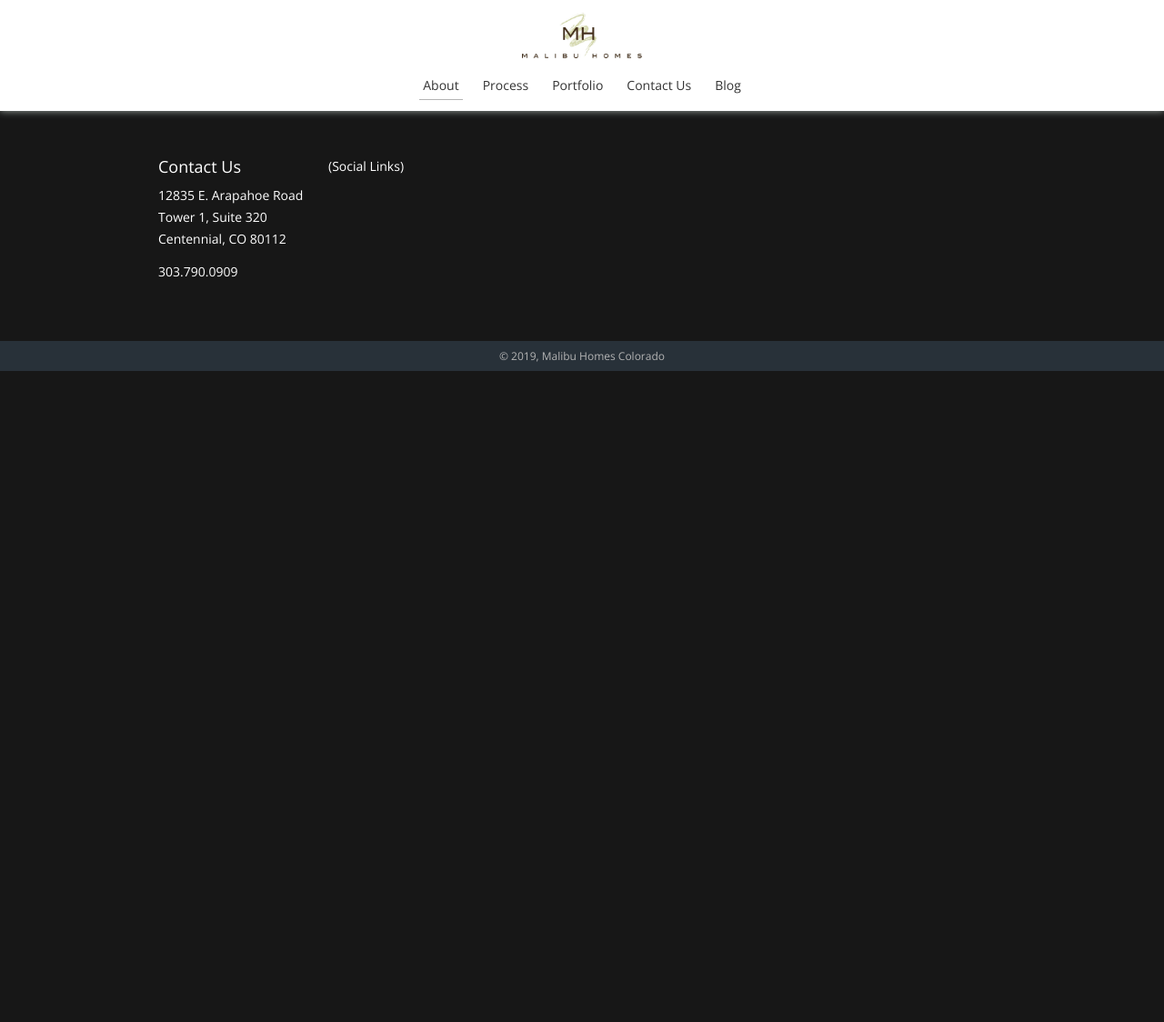
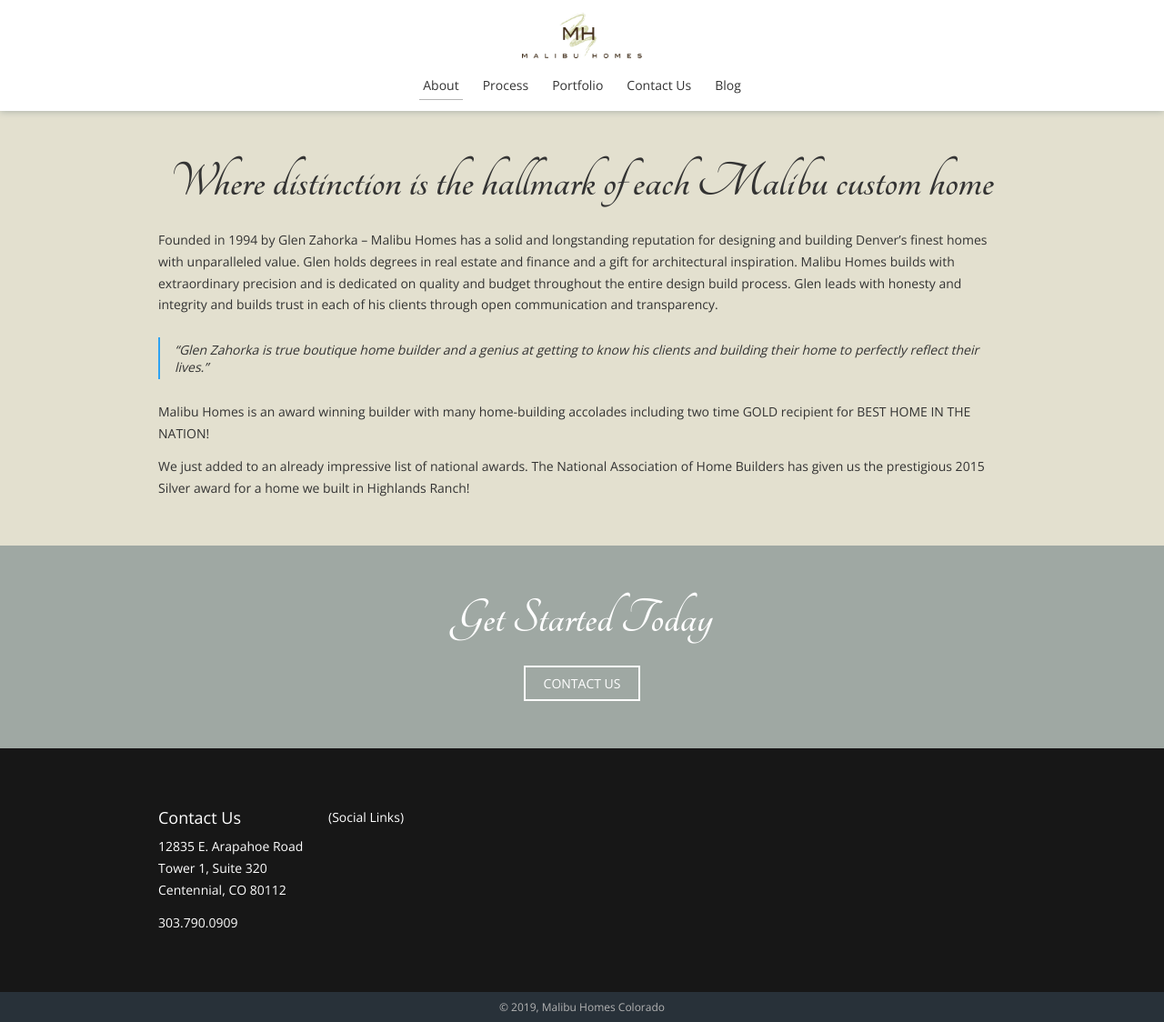
Before and after one commit to jdalton308/malibuhomes-cms, a Jekyll site: the page built from about.html, in a window 1280 px wide and 1124 px high. Shown: the whole window at 91% size. Built offline with Jekyll 4.4.1, drawn with Linux system fonts in a browser that asks for light colours.

```diff
--- /dev/null
+++ b/_includes/footer.html
@@ -0,0 +1,23 @@
+
+<footer class="footer">
+  <div class="footer-main-content">
+    <div class="wrapper">
+      <div class="footer-column">
+        <h4>Contact Us</h4>
+        <p>
+          12835 E. Arapahoe Road<br/>
+          Tower 1, Suite 320<br/>
+          Centennial, CO 80112
+        </p>
+        <p>303.790.0909</p>
+      </div>
+
+      <div class="footer-column">
+        <p>(Social Links)</p>
+      </div>
+    </div>
+  </div>
+  <div class="footer-copyright">
+    &copy; 2019, Malibu Homes Colorado
+  </div>
+</footer>
--- a/_includes/header.html
+++ b/_includes/header.html
@@ -4,6 +4,7 @@
     <img src="/assets/images/mh-logo.jpg" alt="Malibu Homes logo" class="header-logo">
   </a>
   <nav class="wrapper">
+
     {% for item in site.data.header %}
       <a
         href="{{ item.to }}"
@@ -12,5 +13,6 @@
         {{ item.name }}
       </a>
     {% endfor %}
+
   </nav>
 </header>
--- a/_layouts/default.html
+++ b/_layouts/default.html
@@ -17,28 +17,6 @@
 
   {{ content }}
 
-
-  <footer class="footer">
-    <div class="footer-main-content">
-      <div class="wrapper">
-        <div class="footer-column">
-          <h4>Contact Us</h4>
-          <p>
-            12835 E. Arapahoe Road<br/>
-            Tower 1, Suite 320<br/>
-            Centennial, CO 80112
-          </p>
-          <p>303.790.0909</p>
-        </div>
-
-        <div class="footer-column">
-          <p>(Social Links)</p>
-        </div>
-      </div>
-    </div>
-    <div class="footer-copyright">
-      &copy; 2019, Malibu Homes Colorado
-    </div>
-  </footer>
+  {% include footer.html %}
 
 </body>
--- /dev/null
+++ b/about.html
@@ -0,0 +1,27 @@
+---
+layout: default
+title: About
+permalink: /about/
+---
+
+
+<main class="main-about">
+  <section class="section-about section-brown">
+    <div class="wrapper">
+      <h1>Where distinction is the hallmark of each Malibu custom home</h1>
+      <p>Founded in 1994 by Glen Zahorka – Malibu Homes has a solid and longstanding reputation for designing and building Denver’s finest homes with unparalleled value. Glen holds degrees in real estate and finance and a gift for architectural inspiration. Malibu Homes builds with extraordinary precision and is dedicated on quality and budget throughout the entire design build process. Glen leads with honesty and integrity and builds trust in each of his clients through open communication and transparency.</p>
+      <blockquote>
+        “Glen Zahorka is true boutique home builder and a genius at getting to know his clients and building their home to perfectly reflect their lives.”
+      </blockquote>
+      <p><stong>Malibu Homes is an award winning builder with many home-building accolades including two time GOLD recipient for BEST HOME IN THE NATION!</stong></p>
+      <p><stong>We just added to an already impressive list of national awards. The National Association of Home Builders has given us the prestigious 2015 Silver award for a home we built in Highlands Ranch!</stong></p>
+    </div>
+  </section>
+
+  <section class="section-cta section-grey">
+    <div class="wrapper">
+      <h2>Get Started Today</h2>
+      <a href="#" class="btn-outline btn btn-light">Contact Us</a>
+    </div>
+  </section>
+</main>
--- a/about.md
+++ /dev/null
@@ -1,18 +0,0 @@
----
-layout: default
-title: About
-permalink: /about/
----
-
-This is the base Jekyll theme. You can find out more info about customizing your Jekyll theme, as well as basic Jekyll usage documentation at [jekyllrb.com](https://jekyllrb.com/)
-
-You can find the source code for Minima at GitHub:
-[jekyll][jekyll-organization] /
-[minima](https://github.com/jekyll/minima)
-
-You can find the source code for Jekyll at GitHub:
-[jekyll][jekyll-organization] /
-[jekyll](https://github.com/jekyll/jekyll)
-
-
-[jekyll-organization]: https://github.com/jekyll
```
Also changed, not shown: _data/header.yml (+4 -4 lines), contact.html (added, +34 -0 lines), portfolio.html (added, +25 -0 lines), process.html (added, +16 -0 lines), README.md.
